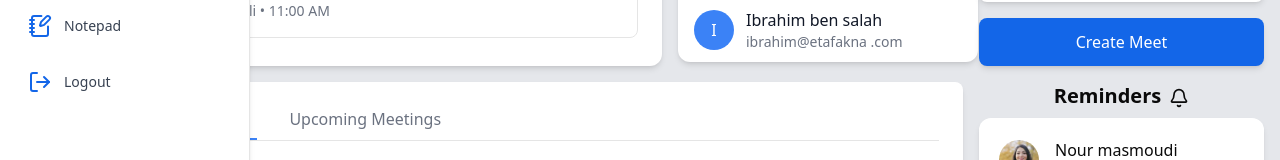
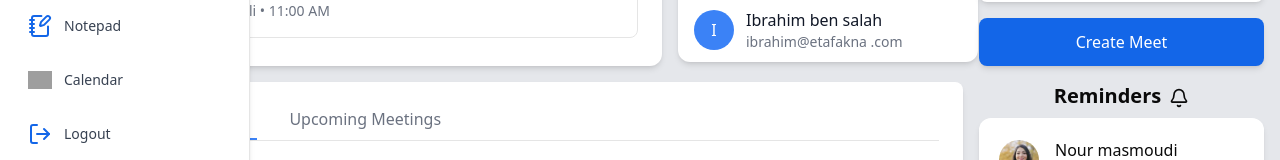
Before and after one commit to OnsChebi/E-tafakna, a Next.js app in the folder frontend/: page / in a window 1280 px wide. Shown: the part 295-455 px from the top of the page. Built offline with nearby package versions, Linux system fonts and the light colour scheme; grey boxes are pictures that could not be loaded.

Commit message:
update sidebar by adding calendar

```diff
--- a/frontend/src/app/components/sideBar.tsx
+++ b/frontend/src/app/components/sideBar.tsx
@@ -13,6 +13,7 @@ const menuItems = [
       { icon: "/stat.svg", label: "Statistics", href: "/statistics" },
       { icon: "/user.svg", label: "Profile", href: "/profile" },
       { icon: "/note.svg", label: "Notepad", href: "/notepad" },
+      { icon: "/calendar.svg", label: "Calendar", href: "/calendar" },
       { icon: "/log-out.svg", label: "Logout", href: "/logout" },
     ],
   },
```
Also changed, not shown: frontend/next-env.d.ts (added), 1 other file (tests, documents, lock files or other folders).
